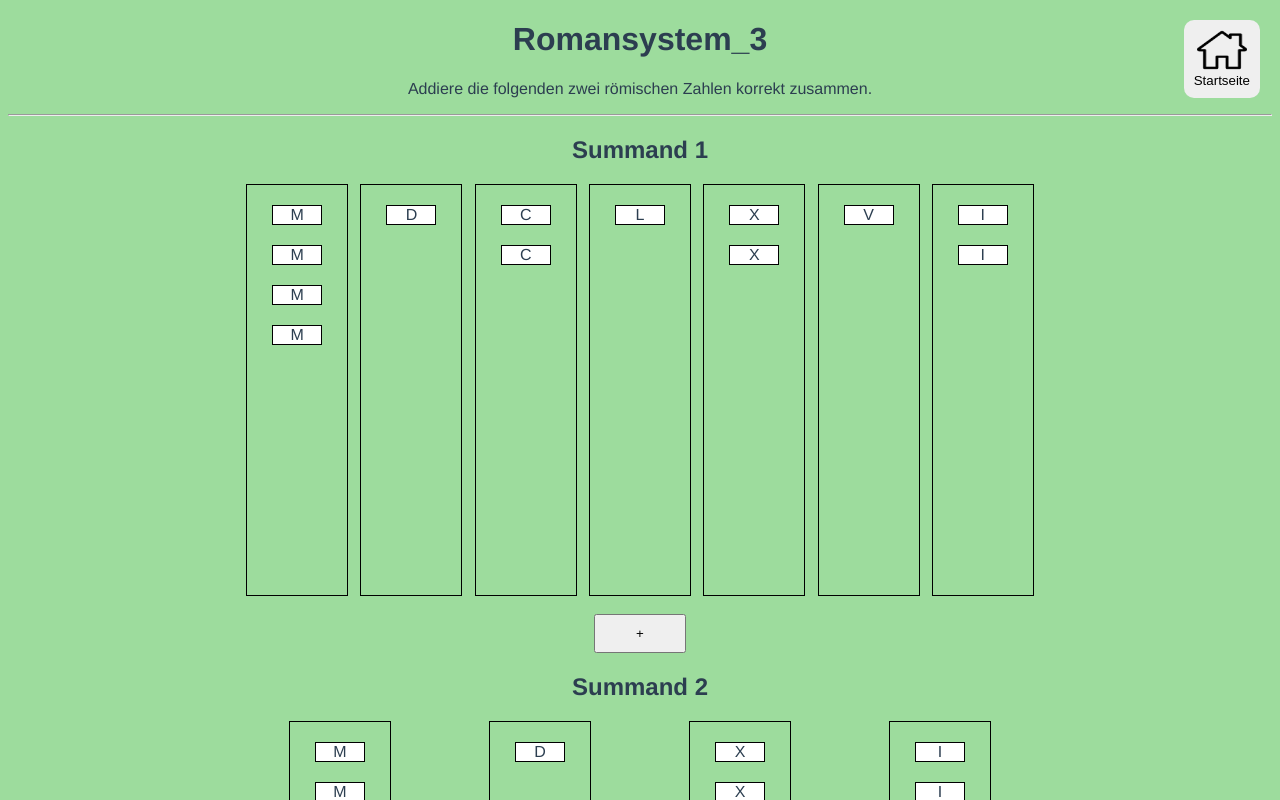
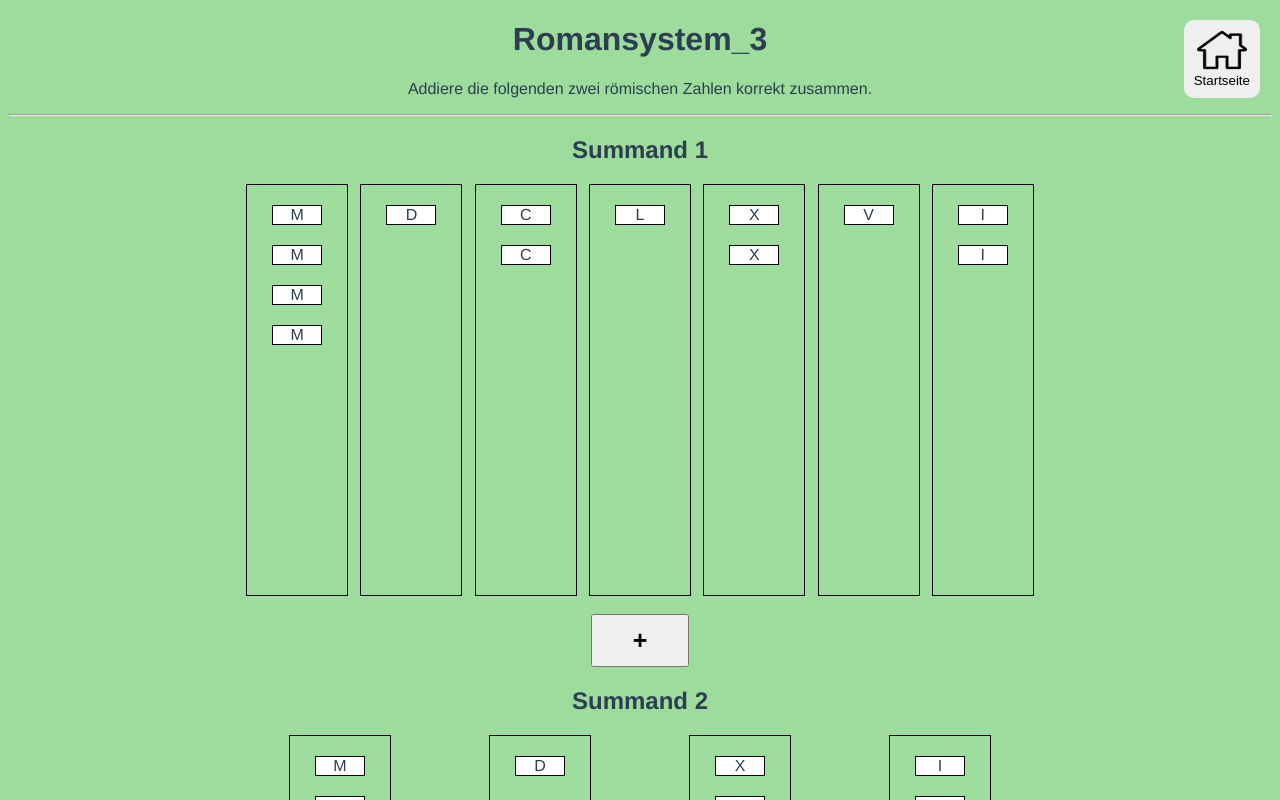
Before and after one commit to Fisnik-Mustafa/bsc-thesis, a Vue app: page /romansystem_3 in a window 1280 px wide. Shown: the top 800 px of the page. Built offline with nearby package versions, Linux system fonts and the light colour scheme.

Commit message:
Plus Button angepasst

```diff
--- a/src/views/Romansystem_3.vue
+++ b/src/views/Romansystem_3.vue
@@ -397,4 +397,8 @@ export default {
 </script>
 
 <style>
+.addition {
+  font-size: 25px;
+  font-weight: bold;
+}
 </style>
```
